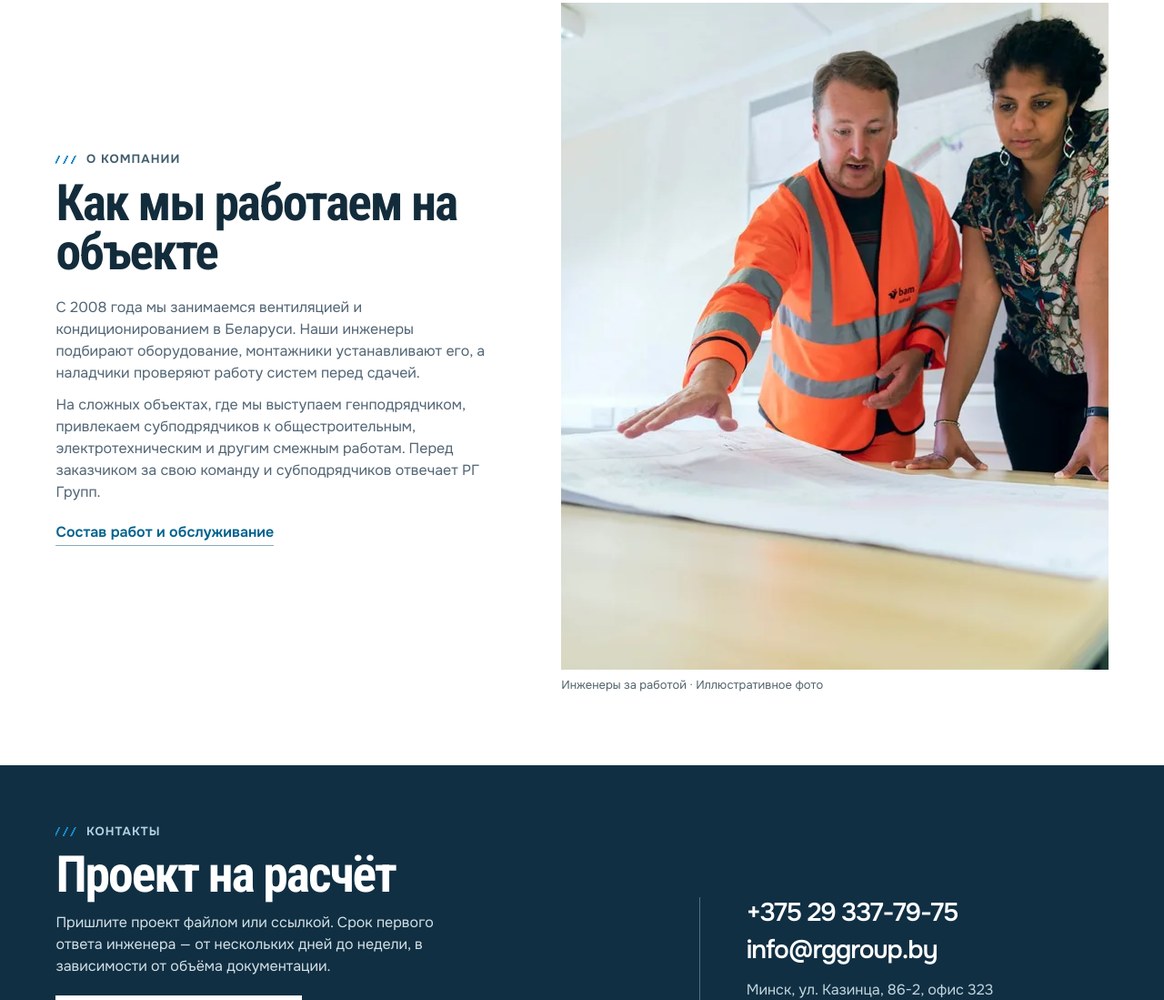
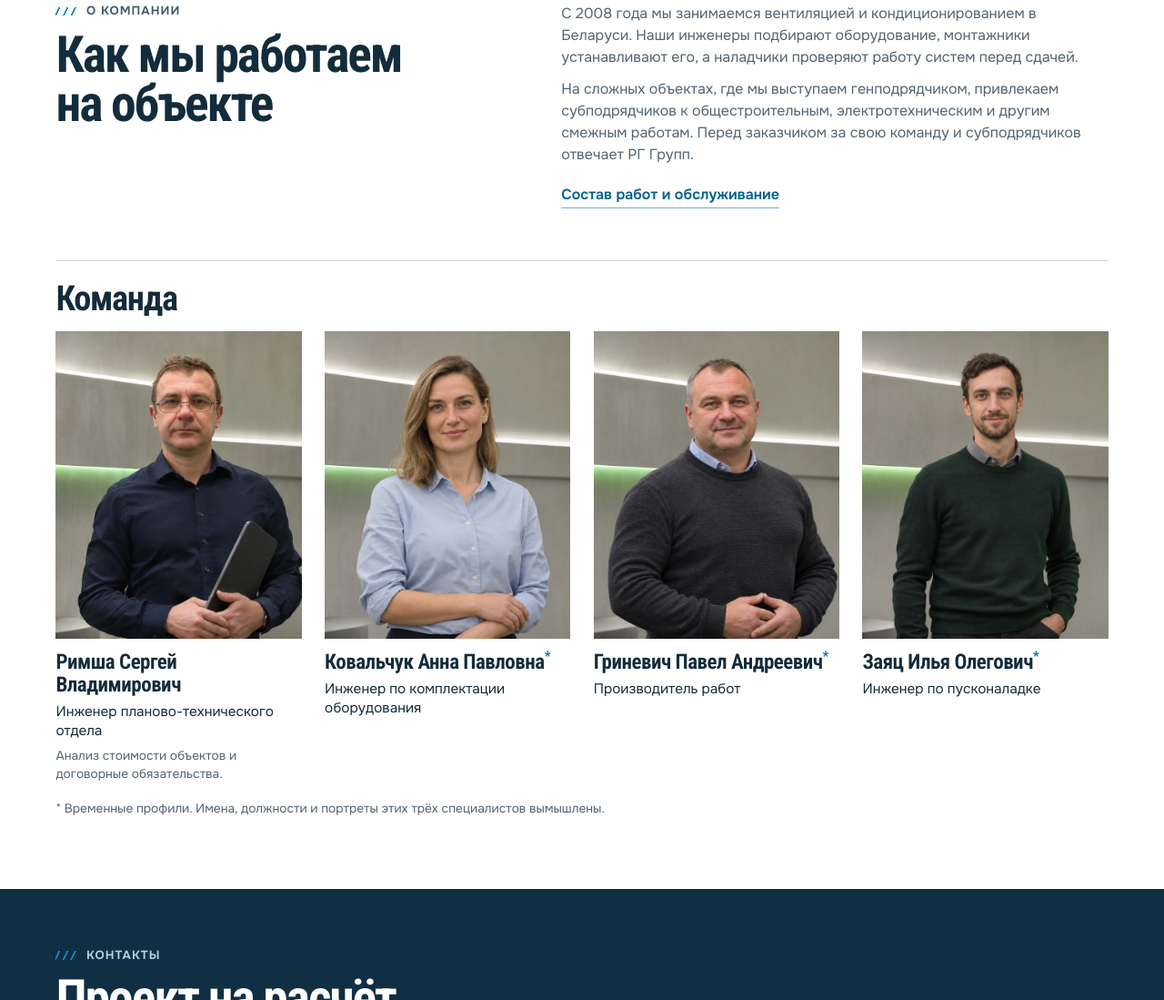
Before and after one commit to orkesterro-collab/Rggroup-by, a plain HTML site: page index.html in a window 1280 px wide. Shown: the part 2734-3833 px from the top of the page at 91% size. Drawn offline with Linux system fonts and the light colour scheme.

Commit message:
Разместить портрет Сергея Римши и три временные карточки команды

```diff
--- a/index.html
+++ b/index.html
@@ -80,15 +80,53 @@
     </div>
   </div></section>
 
-  <section class="about-home section-pad" id="company" aria-labelledby="about-title"><div class="wrap about-layout">
-    <div>
+  <section class="about-home section-pad" id="company" aria-labelledby="about-title"><div class="wrap">
+    <div class="about-layout">
+      <div>
       <div class="section-label"><span class="stripe" aria-hidden="true"></span> О компании</div>
       <h2 id="about-title">Как мы работаем на объекте</h2>
+      </div>
+      <div class="about-copy">
       <p>С 2008 года мы занимаемся вентиляцией и кондиционированием в Беларуси. Наши инженеры подбирают оборудование, монтажники устанавливают его, а наладчики проверяют работу систем перед сдачей.</p>
       <p>На сложных объектах, где мы выступаем генподрядчиком, привлекаем субподрядчиков к общестроительным, электротехническим и другим смежным работам. Перед заказчиком за свою команду и субподрядчиков отвечает РГ Групп.</p>
       <a class="line-link" href="services.html">Состав работ и обслуживание</a>
+      </div>
     </div>
-    <figure class="team-picture"><img src="assets/team.webp" width="1100" height="733" alt="Специалисты за обсуждением технического чертежа, иллюстративное фото" loading="lazy"><figcaption>Инженеры за работой · Иллюстративное фото</figcaption></figure>
+    <section class="team" id="team" aria-labelledby="team-title">
+      <h3 id="team-title">Команда</h3>
+      <div class="team-grid">
+        <figure class="team-profile">
+          <img src="assets/team-rimsha.webp" width="640" height="800" loading="lazy" decoding="async" alt="Сергей Римша">
+          <figcaption>
+            <h4>Римша Сергей Владимирович</h4>
+            <p>Инженер планово-технического отдела</p>
+            <p class="team-specialty">Анализ стоимости объектов и договорные обязательства.</p>
+          </figcaption>
+        </figure>
+        <figure class="team-profile" aria-describedby="team-note">
+          <img src="assets/team-kovalchuk.webp" width="640" height="800" loading="lazy" decoding="async" alt="Иллюстративный портрет Анны Ковальчук">
+          <figcaption>
+            <h4>Ковальчук Анна Павловна<sup aria-hidden="true">*</sup></h4>
+            <p>Инженер по комплектации оборудования</p>
+          </figcaption>
+        </figure>
+        <figure class="team-profile" aria-describedby="team-note">
+          <img src="assets/team-hrynevich.webp" width="640" height="800" loading="lazy" decoding="async" alt="Иллюстративный портрет Павла Гриневича">
+          <figcaption>
+            <h4>Гриневич Павел Андреевич<sup aria-hidden="true">*</sup></h4>
+            <p>Производитель работ</p>
+          </figcaption>
+        </figure>
+        <figure class="team-profile" aria-describedby="team-note">
+          <img src="assets/team-zayats.webp" width="640" height="800" loading="lazy" decoding="async" alt="Иллюстративный портрет Ильи Зайца">
+          <figcaption>
+            <h4>Заяц Илья Олегович<sup aria-hidden="true">*</sup></h4>
+            <p>Инженер по пусконаладке</p>
+          </figcaption>
+        </figure>
+      </div>
+      <p id="team-note" class="team-note">* Временные профили. Имена, должности и портреты этих трёх специалистов вымышлены.</p>
+    </section>
   </div></section>
 
   <section class="contact-section" id="contact" aria-labelledby="contact-title"><div class="wrap contact-layout">
--- a/style.css
+++ b/style.css
@@ -98,12 +98,22 @@ a:focus-visible,button:focus-visible{outline:3px solid #0993d3;outline-offset:4p
 .project-card:hover img{transform:scale(1.03)}
 .project-card h3{margin-top:.35rem}
 .project-card p{max-width:50ch}
-.about-layout{display:grid;grid-template-columns:.88fr 1.12fr;gap:clamp(2rem,6.5vw,7rem);align-items:center}
-.about-home h2{margin-bottom:1.35rem}
-.about-home p{color:var(--muted);margin-bottom:.7rem;max-width:48ch}
+.about-layout{display:grid;grid-template-columns:.88fr 1.12fr;gap:clamp(2rem,6.5vw,7rem);align-items:start}
+.about-home h2{max-width:14ch}
+.about-copy p{color:var(--muted);margin-bottom:.7rem;max-width:62ch}
 .about-home .line-link{margin-top:.65rem}
-.team-picture img{aspect-ratio:1.7;object-fit:cover;width:100%}
-.team-picture figcaption{font-size:.81rem;color:#53636c;margin-top:.45rem}
+.team{margin-top:clamp(2rem,4.5vw,4.5rem);border-top:1px solid var(--rule);padding-top:1.3rem}
+.team h3{margin:0 0 1rem;font:670 clamp(1.95rem,3vw,2.75rem)/1.05 var(--display);letter-spacing:-.035em}
+.team-grid{display:grid;grid-template-columns:repeat(4,minmax(0,1fr));gap:1.65rem clamp(.85rem,2vw,1.8rem)}
+.team-profile img{display:block;width:100%;height:auto;aspect-ratio:4/5;background:var(--pale)}
+.team-profile figcaption{padding-top:.8rem}
+.team-profile h4{font:655 clamp(1.25rem,1.8vw,1.65rem)/1.1 var(--display);letter-spacing:-.022em;margin:0 0 .4rem}
+.team-profile sup{font-size:.65em;color:var(--blue);line-height:0}
+.team-profile p{font-size:.96rem;line-height:1.4;color:var(--ink)}
+.team-profile .team-specialty,.team-note{color:var(--muted);font-size:.86rem;line-height:1.45}
+.team-profile .team-specialty{margin-top:.35rem}
+.team-note{margin-top:1.15rem}
+@media(max-width:900px){.team-grid{grid-template-columns:repeat(2,minmax(0,1fr))}}
 .contact-section{background:#102f43;color:white;padding-block:clamp(2.6rem,5vw,5rem)}
 .contact-layout{display:grid;grid-template-columns:1.2fr .8fr;align-items:center;gap:2rem}
 .contact-section .section-label{color:#b4d3e2}
```
Also changed, not shown: assets/photos.html (+2 -3 lines), assets/team-hrynevich.webp (added), assets/team-kovalchuk.webp (added), assets/team-rimsha.webp (added), assets/team-zayats.webp (added).
